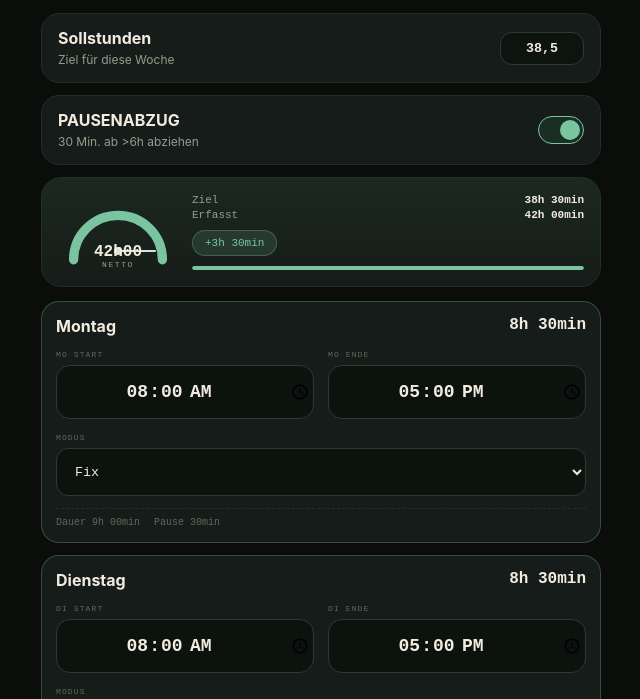
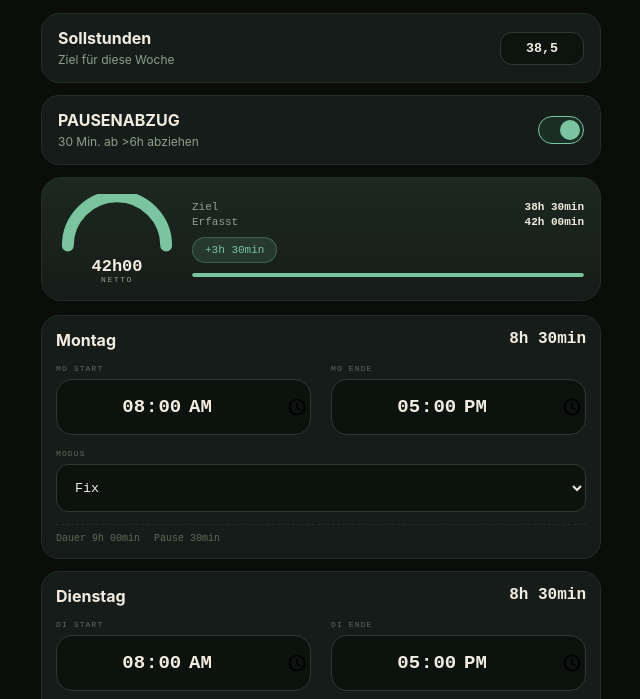
Before and after one commit to V00771/weekly, a plain HTML site: page index.html in a window 1280 px wide. Shown: the part 73-772 px from the top of the page, without its empty margins (319-959 px from the left). Drawn offline with Linux system fonts and the light colour scheme.

Commit message:
Refactor styles and update local storage key
Updated CSS styles for layout adjustments and improved gauge display. Changed local storage key for saving state.

```diff
--- a/index.html
+++ b/index.html
@@ -5,8 +5,8 @@
 <meta name="viewport" content="width=device-width,initial-scale=1,viewport-fit=cover">
 <title>Wochenkarte</title>
 <style>
-:root{--bg:#0a0d0a;--card:#161c19;--line:#232e26;--line2:#2c3a31;--ink:#f2ece0;--soft:#8da08d;--faint:#5a6b5a;--green:#7ac4a0;--green2:#1a2e26;--mono:'JetBrains Mono',monospace;--sans:Inter,system-ui}
-*{box-sizing:border-box}body{margin:0;background:var(--bg);color:var(--ink);font-family:var(--sans);padding:16px 12px 50px}
+:root{--bg:#0a0d0a;--card:#161c19;--line:#232e26;--line2:#2c3a31;--ink:#f2ece0;--soft:#8da08d;--faint:#5a6b5a;--green:#7ac4a0;--mono:'JetBrains Mono',monospace}
+*{box-sizing:border-box}body{margin:0;background:var(--bg);color:var(--ink);font-family:Inter,system-ui;padding:16px 12px 50px}
 .wrap{max-width:560px;margin:0 auto}
 header{display:flex;justify-content:space-between;align-items:center;margin-bottom:16px}
 .kw{font-family:var(--mono);font-size:10px;letter-spacing:.18em;color:var(--faint);text-transform:uppercase}
@@ -15,33 +15,30 @@ h1{font-size:32px;margin:4px 0 0;font-weight:800;letter-spacing:-.03em}
 .card{background:var(--card);border:1px solid var(--line);border-radius:18px;padding:14px 16px;display:flex;justify-content:space-between;align-items:center;margin-bottom:12px}
 .card small{color:var(--soft);font-size:12px}
 .card input{width:84px;background:#0d1410;border:1.5px solid var(--line2);border-radius:12px;padding:8px;color:var(--ink);font-family:var(--mono);font-weight:700;text-align:center}
-.toggle{position:relative;width:46px;height:28px}.toggle input{opacity:0;position:absolute}.tog{position:absolute;inset:0;background:#1e2b25;border:1px solid var(--line2);border-radius:999px;transition:.25s}.tog:after{content:"";position:absolute;left:3px;top:3px;width:20px;height:20px;background:var(--soft);border-radius:50%;transition:.3s}input:checked+.tog{background:var(--green2);border-color:var(--green)}input:checked+.tog:after{background:var(--green);transform:translateX(18px)}
+.toggle{position:relative;width:46px;height:28px}.toggle input{opacity:0;position:absolute}.tog{position:absolute;inset:0;background:#1e2b25;border:1px solid var(--line2);border-radius:999px;transition:.25s}.tog:after{content:"";position:absolute;left:3px;top:3px;width:20px;height:20px;background:var(--soft);border-radius:50%;transition:.3s}input:checked+.tog{background:#1a2e26;border-color:var(--green)}input:checked+.tog:after{background:var(--green);transform:translateX(18px)}
 
-/* TACHO WIE ORIGINAL */
-.summary{background:linear-gradient(180deg,#1c2820,#161c19);border:1px solid var(--line);border-radius:20px;padding:16px;display:flex;gap:14px;align-items:center;margin-bottom:14px}
-.gauge{width:120px;height:74px;position:relative;flex-shrink:0}
-.gauge svg{position:absolute;top:0;left:0;width:120px;height:74px}
-.needle-line{position:absolute;left:50%;bottom:18px;width:2px;height:38px;background:#d9e2d6;border-radius:2px;transform-origin:bottom center;transform:translateX(-50%) rotate(-90deg);transition:.6s}
-.needle-dot{position:absolute;left:50%;bottom:14px;width:8px;height:8px;background:#d9e2d6;border-radius:50%;transform:translateX(-50%)}
-.gauge-text{position:absolute;left:0;right:0;bottom:0;text-align:center}
-.gauge-text .v{font-family:var(--mono);font-size:16px;font-weight:800;line-height:1}
-.gauge-text .l{font-family:var(--mono);font-size:8px;letter-spacing:.2em;color:var(--soft)}
-.s-info{flex:1}
-.s-row{display:flex;justify-content:space-between;font-family:var(--mono);font-size:11px;color:var(--soft);margin-bottom:3px}
-.s-row b{color:var(--ink)}
-.badge{font-family:var(--mono);font-size:11px;padding:6px 12px;border-radius:999px;background:#3a2a2a;color:#e0a090;border:1px solid #4a3333;display:inline-block;margin-top:6px}
-.badge.ok{background:rgba(122,196,160,.15);color:#7ac4a0;border-color:rgba(122,196,160,.3)}
-.bar{height:4px;background:#1d2a23;border-radius:999px;margin-top:10px;overflow:hidden}
-.bar i{display:block;height:100%;background:var(--green);border-radius:999px}
+/* TACHO ORIGINAL OHNE NADEL */
+.summary{background:linear-gradient(180deg,#1c2820,#161c19);border:1px solid var(--line);border-radius:20px;padding:16px;display:flex;gap:16px;align-items:center;margin-bottom:14px}
+.gauge{width:118px;flex-shrink:0;text-align:center}
+.gauge svg{width:118px;height:60px;display:block}
+.gauge .v{font-family:var(--mono);font-size:17px;font-weight:800;margin-top:4px;line-height:1}
+.gauge .l{font-family:var(--mono);font-size:8px;letter-spacing:.2em;color:var(--soft)}
+.s-info{flex:1}.s-row{display:flex;justify-content:space-between;font-family:var(--mono);font-size:11px;color:var(--soft);margin-bottom:3px}.s-row b{color:var(--ink)}
+.badge{font-family:var(--mono);font-size:11px;padding:6px 12px;border-radius:999px;background:rgba(122,196,160,.15);color:#7ac4a0;border:1px solid rgba(122,196,160,.3);display:inline-block;margin-top:6px}
+.bar{height:4px;background:#1d2a23;border-radius:999px;margin-top:10px;overflow:hidden}.bar i{display:block;height:100%;background:var(--green);border-radius:999px}
 
-/* TAG FELDER - HIER IST DER GAP FIX */
+/* TAG - HIER IST DER LÜCKEN-FIX */
 .day{background:var(--card);border:1px solid var(--line);border-radius:18px;padding:14px;margin-bottom:12px}
-.day.computed{border-color:rgba(122,196,160,.3)}
 .day-top{display:flex;justify-content:space-between;margin-bottom:14px;font-weight:700}
-.inputs{display:flex!important;gap:14px!important;width:100%!important}
-.inputs .f{flex:1!important;min-width:0!important}
-.inputs .f label{font-family:var(--mono);font-size:8px;color:var(--faint);letter-spacing:.14em;margin-bottom:6px;display:block}
-.inputs .f input{width:100%!important;height:54px!important;background:#0c130e!important;border:1px solid var(--line2)!important;border-radius:14px!important;color:var(--ink)!important;font-family:var(--mono)!important;font-size:18px!important;font-weight:700!important;text-align:center!important;display:block!important}
+.day-top span:last-child{font-family:var(--mono)}
+.f-label{font-family:var(--mono);font-size:8px;color:var(--faint);letter-spacing:.14em;margin-bottom:6px;display:block}
+
+/* WICHTIG: 20px Lücke die nicht kleben kann */
+.row{display:flex!important;width:100%!important}
+.col{width:calc(50% - 10px)!important}
+.col:first-child{margin-right:20px!important}
+.col input{width:100%!important;height:56px!important;background:#0c130e!important;border:1px solid var(--line2)!important;border-radius:16px!important;color:var(--ink)!important;font-family:var(--mono)!important;font-size:19px!important;font-weight:700!important;text-align:center!important;-webkit-appearance:none!important;appearance:none!important}
+
 .modus{margin-top:14px}.modus label{font-family:var(--mono);font-size:8px;color:var(--faint);letter-spacing:.14em;margin-bottom:6px;display:block}
 .modus select{width:100%;height:48px;background:#0c130e;border:1px solid var(--line2);border-radius:12px;color:var(--ink);padding:0 14px;font-family:var(--mono)}
 .meta{margin-top:12px;border-top:1px dashed var(--line);padding-top:8px;font-family:var(--mono);font-size:10px;color:var(--faint);display:flex;gap:14px}
@@ -57,21 +54,22 @@ h1{font-size:32px;margin:4px 0 0;font-weight:800;letter-spacing:-.03em}
 </div>
 <script>
 const DAYS=[{id:'mo',name:'Montag'},{id:'di',name:'Dienstag'},{id:'mi',name:'Mittwoch'},{id:'do',name:'Donnerstag'},{id:'fr',name:'Freitag'}];
-const LS='wochenkarte_final_fix';
+const LS='wochenkarte_gap_final_v12';
 let S=JSON.parse(localStorage.getItem(LS)||'null')||{target:38.5,pause:true,days:{mo:{start:'08:00',end:'17:00',mode:'Fix'},di:{start:'08:00',end:'17:00',mode:'Fix'},mi:{start:'08:00',end:'17:00',mode:'Fix'},do:{start:'08:00',end:'17:00',mode:'Fix'},fr:{start:'08:00',end:'16:30',mode:'Fix'}}};
-const toMin=t=>{let[h,m]=t.split(':').map(Number);return h*60+m}; const fmt=m=>{let h=Math.floor(m/60),mm=m%60;return h+'h '+(mm<10?'0':'')+mm+'min'}; const calc=d=>{let du=toMin(d.end)-toMin(d.start);if(du<0)du+=1440;let p=(S.pause&&du>360)?30:0;return{b:du,p,n:Math.max(0,du-p)}};
+const toMin=t=>{let[h,m]=t.split(':').map(Number);return h*60+m}; const fmt=m=>{let h=Math.floor(m/60),mm=m%60;return h+'h '+(mm<10?'0':'')+mm+'min'};
+const calc=d=>{let du=toMin(d.end)-toMin(d.start);if(du<0)du+=1440;let p=(S.pause&&du>360)?30:0;return{b:du,p,n:Math.max(0,du-p)}};
 const save=()=>localStorage.setItem(LS,JSON.stringify(S));
 function render(){
  let total=0; let mp={}; DAYS.forEach(x=>{let c=calc(S.days[x.id]);mp[x.id]=c;total+=c.n});
- let tgt=S.target*60; let pct=Math.min(100,Math.max(0,(total/tgt)*100)); let ang=-90+(pct/100)*180; let diff=total-tgt;
+ let tgt=S.target*60; let pct=Math.min(100,Math.max(0,(total/tgt)*100)); let diff=total-tgt;
  document.getElementById('sum').innerHTML=`
-  <div class="gauge"><svg viewBox="0 0 120 80"><path d="M12 70 A48 48 0 0 1 108 70" fill="none" stroke="#222e26" stroke-width="10" stroke-linecap="round"/><path d="M12 70 A48 48 0 0 1 108 70" fill="none" stroke="#7ac4a0" stroke-width="10" stroke-linecap="round" stroke-dasharray="${pct*1.51} 200"/></svg><div class="needle-line" style="transform:translateX(-50%) rotate(${ang}deg)"></div><div class="needle-dot"></div><div class="gauge-text"><div class="v">${Math.floor(total/60)}h${String(total%60).padStart(2,'0')}</div><div class="l">NETTO</div></div></div>
-  <div class="s-info"><div class="s-row"><span>Ziel</span><b>${fmt(tgt)}</b></div><div class="s-row"><span>Erfasst</span><b>${fmt(total)}</b></div><div class="badge ${diff<=0?'':'ok'}">${diff>0?'+'+fmt(diff):fmt(Math.abs(diff))+' offen'}</div><div class="bar"><i style="width:${pct}%"></i></div></div>`;
+  <div class="gauge"><svg viewBox="0 0 120 60"><path d="M10 52 A50 50 0 0 1 110 52" fill="none" stroke="#222e26" stroke-width="12" stroke-linecap="round"/><path d="M10 52 A50 50 0 0 1 110 52" fill="none" stroke="#7ac4a0" stroke-width="12" stroke-linecap="round" stroke-dasharray="${pct*1.57} 200"/></svg><div class="v">${Math.floor(total/60)}h${String(total%60).padStart(2,'0')}</div><div class="l">NETTO</div></div>
+  <div class="s-info"><div class="s-row"><span>Ziel</span><b>${fmt(tgt)}</b></div><div class="s-row"><span>Erfasst</span><b>${fmt(total)}</b></div><div class="badge">${diff>0?'+'+fmt(diff):fmt(Math.abs(diff))+' offen'}</div><div class="bar"><i style="width:${pct}%"></i></div></div>`;
  let cont=document.getElementById('days'); cont.innerHTML='';
  DAYS.forEach(d=>{
   let dd=S.days[d.id]; let c=mp[d.id];
-  cont.innerHTML+=`<div class="day ${c.n?'computed':''}"><div class="day-top"><span>${d.name}</span><span style="font-family:var(--mono)">${c.n?fmt(c.n):'0h'}</span></div>
-   <div class="inputs"><div class="f"><label>${d.id.toUpperCase()} START</label><input type="time" value="${dd.start}" data-id="${d.id}" data-k="start"></div><div class="f"><label>${d.id.toUpperCase()} ENDE</label><input type="time" value="${dd.end}" data-id="${d.id}" data-k="end"></div></div>
+  cont.innerHTML+=`<div class="day"><div class="day-top"><span>${d.name}</span><span>${c.n?fmt(c.n):'0h'}</span></div>
+   <div class="row"><div class="col"><span class="f-label">${d.id.toUpperCase()} START</span><input type="time" value="${dd.start}" data-id="${d.id}" data-k="start"></div><div class="col"><span class="f-label">${d.id.toUpperCase()} ENDE</span><input type="time" value="${dd.end}" data-id="${d.id}" data-k="end"></div></div>
    <div class="modus"><label>MODUS</label><select data-id="${d.id}" data-k="mode"><option ${dd.mode=='Fix'?'selected':''}>Fix</option><option ${dd.mode=='Flex'?'selected':''}>Flex</option><option ${dd.mode=='Frei'?'selected':''}>Frei</option></select></div>
    <div class="meta"><span>Dauer ${fmt(c.b)}</span><span>Pause ${c.p}min</span></div></div>`;
  });
@@ -81,7 +79,8 @@ document.getElementById('target').addEventListener('change',e=>{S.target=parseFl
 document.getElementById('pause').addEventListener('change',e=>{S.pause=e.target.checked;save();render()});
 document.getElementById('resetBtn').onclick=()=>{if(confirm('Reset?')){localStorage.removeItem(LS);location.reload()}};
 document.getElementById('kw').textContent=new Date().toLocaleDateString('de-AT',{day:'2-digit',month:'2-digit',year:'numeric'});
-render(); if('serviceWorker' in navigator){navigator.serviceWorker.getRegistrations().then(r=>r.forEach(x=>x.unregister()))}
+render();
+if('serviceWorker' in navigator){navigator.serviceWorker.getRegistrations().then(r=>r.forEach(x=>x.unregister()))}
 </script>
 </body>
 </html>
```
